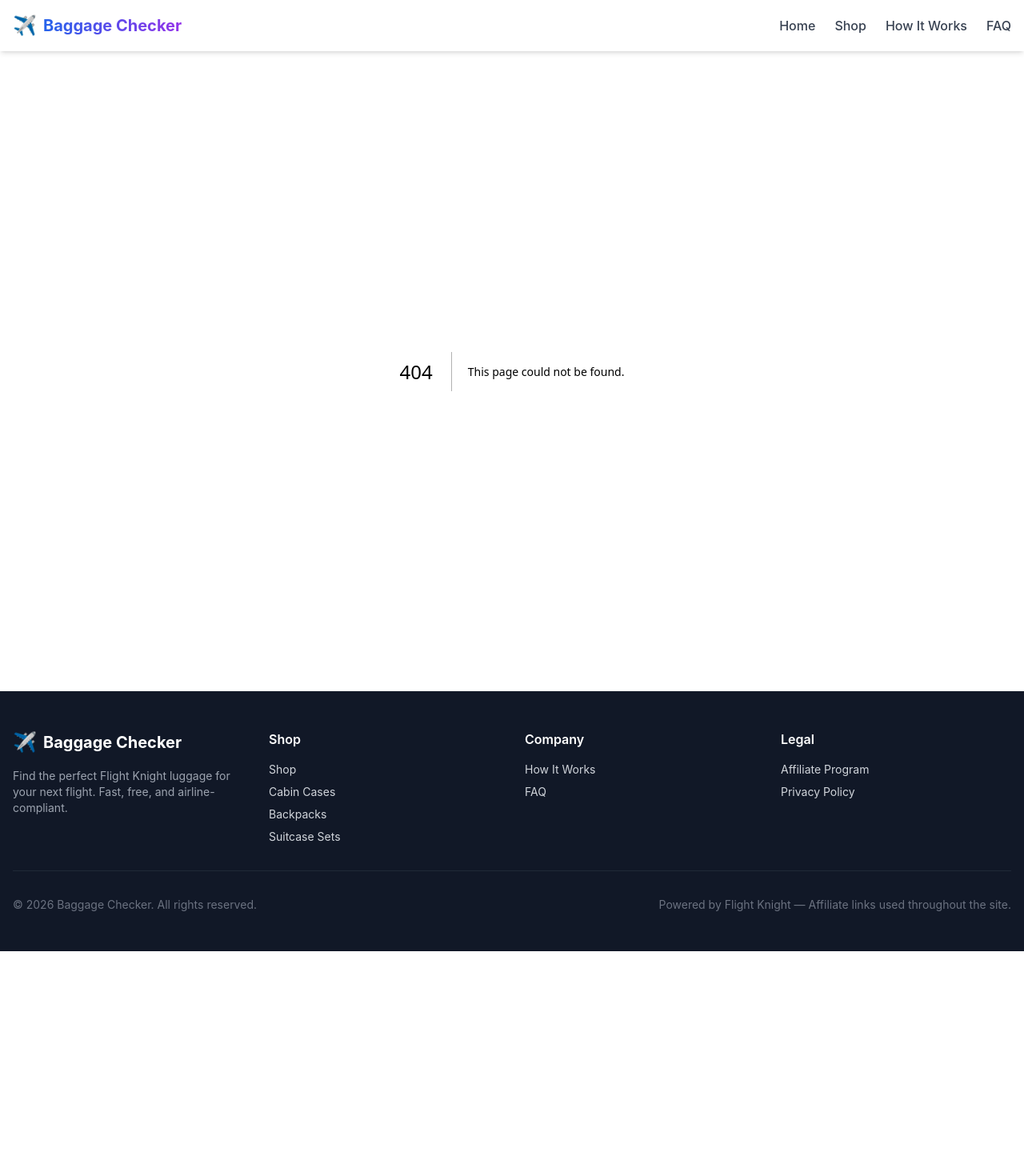
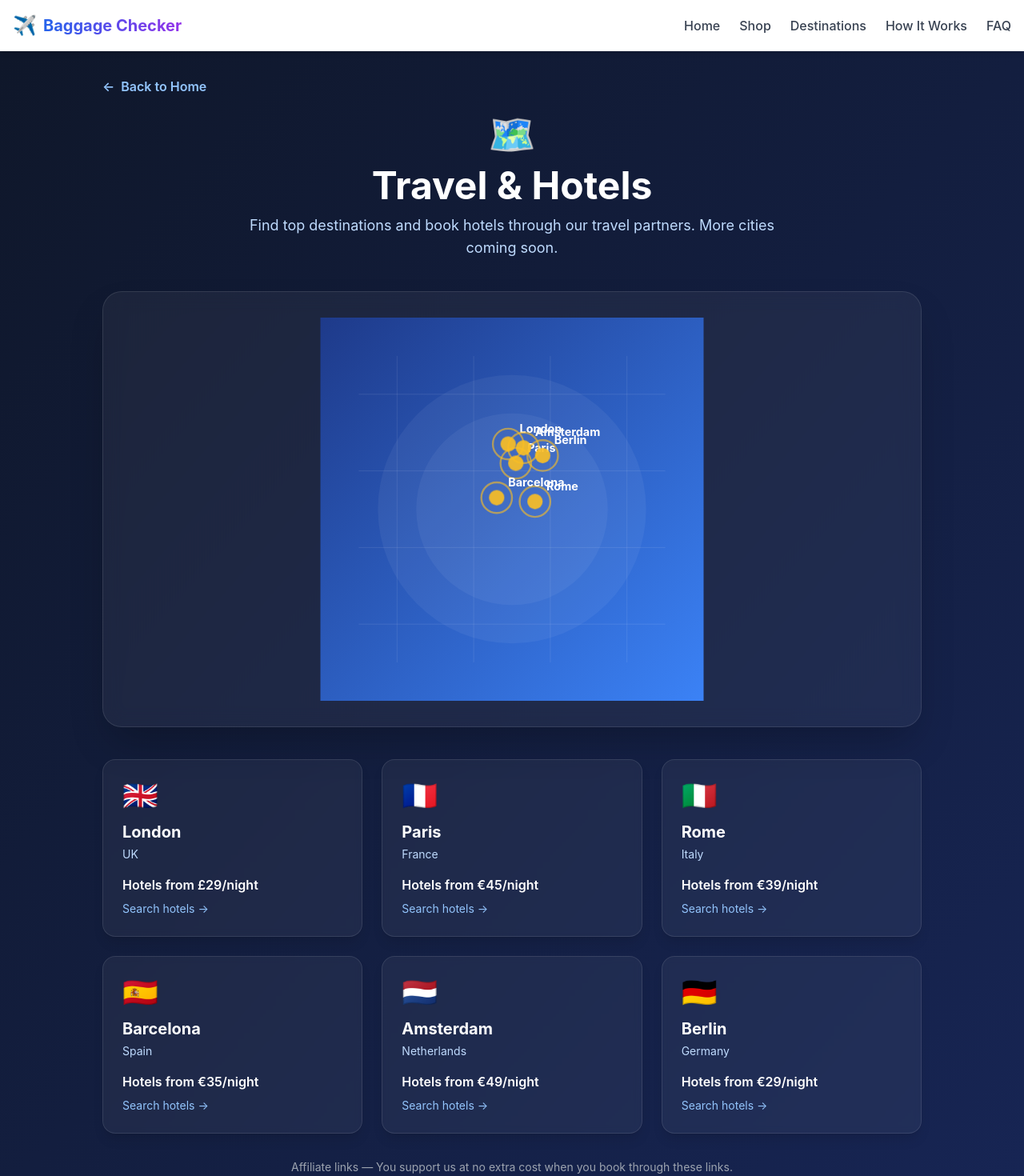
Before and after one commit to nilo1221/baggage-checker, a Next.js app: page /destinations in a window 1280 px wide. Before the commit this address had no page. Shown: the top 1470 px of the page at 80% size. Before the commit the page ends 1189 px from the top, so only its background shows below. Built offline with nearby package versions, Linux system fonts and the light colour scheme.

Commit message:
Add Travel & Hotels destinations page with map and affiliate links

```diff
--- /dev/null
+++ b/app/destinations/page.js
@@ -0,0 +1,122 @@
+'use client'
+
+import Link from 'next/link'
+import { destinations } from '../../lib/destinations'
+import { getHotelLink } from '../../lib/travelAffiliate'
+
+export default function DestinationsPage() {
+  return (
+    <div className="min-h-screen bg-gradient-to-br from-slate-900 to-blue-950 text-white">
+      <div className="container mx-auto px-4 py-8">
+        <div className="max-w-5xl mx-auto">
+          <Link
+            href="/"
+            className="mb-6 inline-flex items-center space-x-2 text-blue-300 hover:text-white font-semibold transition-colors"
+          >
+            <span>←</span>
+            <span>Back to Home</span>
+          </Link>
+
+          <div className="text-center mb-10">
+            <span className="text-5xl mb-4 block">🗺️</span>
+            <h1 className="text-4xl md:text-5xl font-bold mb-3">
+              Travel & Hotels
+            </h1>
+            <p className="text-lg text-blue-200 max-w-2xl mx-auto">
+              Find top destinations and book hotels through our travel partners. More cities coming soon.
+            </p>
+          </div>
+
+          <div className="bg-white/5 backdrop-blur-md border border-white/10 rounded-3xl p-4 md:p-8 shadow-2xl mb-10">
+            <div className="relative w-full aspect-[16/9] md:aspect-[2/1] rounded-2xl overflow-hidden">
+              <svg
+                viewBox="0 0 100 100"
+                className="w-full h-full"
+                preserveAspectRatio="xMidYMid meet"
+              >
+                <defs>
+                  <linearGradient id="mapGradient" x1="0%" y1="0%" x2="100%" y2="100%">
+                    <stop offset="0%" stopColor="#1e3a8a" />
+                    <stop offset="100%" stopColor="#3b82f6" />
+                  </linearGradient>
+                </defs>
+
+                <rect x="0" y="0" width="100" height="100" fill="url(#mapGradient)" rx="0" />
+
+                <g fill="none" stroke="rgba(255,255,255,0.1)" strokeWidth="0.2">
+                  <line x1="10" y1="20" x2="90" y2="20" />
+                  <line x1="10" y1="40" x2="90" y2="40" />
+                  <line x1="10" y1="60" x2="90" y2="60" />
+                  <line x1="10" y1="80" x2="90" y2="80" />
+                  <line x1="20" y1="10" x2="20" y2="90" />
+                  <line x1="40" y1="10" x2="40" y2="90" />
+                  <line x1="60" y1="10" x2="60" y2="90" />
+                  <line x1="80" y1="10" x2="80" y2="90" />
+                </g>
+
+                <circle cx="50" cy="50" r="35" fill="rgba(255,255,255,0.05)" />
+                <circle cx="50" cy="50" r="25" fill="rgba(255,255,255,0.05)" />
+
+                {destinations.map((dest) => (
+                  <g key={dest.id}>
+                    <circle
+                      cx={dest.x}
+                      cy={dest.y}
+                      r="2"
+                      fill="#fbbf24"
+                      className="animate-pulse"
+                    />
+                    <circle
+                      cx={dest.x}
+                      cy={dest.y}
+                      r="4"
+                      fill="none"
+                      stroke="#fbbf24"
+                      strokeWidth="0.5"
+                      opacity="0.6"
+                    />
+                    <text
+                      x={dest.x + 3}
+                      y={dest.y - 3}
+                      fill="white"
+                      fontSize="3"
+                      fontWeight="bold"
+                    >
+                      {dest.name}
+                    </text>
+                  </g>
+                ))}
+              </svg>
+            </div>
+          </div>
+
+          <div className="grid grid-cols-1 sm:grid-cols-2 lg:grid-cols-3 gap-6">
+            {destinations.map((dest) => (
+              <a
+                key={dest.id}
+                href={getHotelLink(dest.name)}
+                target="_blank"
+                rel="sponsored noopener noreferrer"
+                className="group bg-white/5 backdrop-blur-sm border border-white/10 rounded-2xl p-6 hover:bg-white/10 hover:-translate-y-2 transition-all shadow-lg"
+              >
+                <div className="text-4xl mb-3">{dest.emoji}</div>
+                <h2 className="text-xl font-bold mb-1 group-hover:text-blue-300 transition-colors">
+                  {dest.name}
+                </h2>
+                <p className="text-blue-200 text-sm mb-4">{dest.country}</p>
+                <p className="text-white font-semibold mb-2">{dest.tagline}</p>
+                <p className="text-sm text-blue-300 group-hover:underline">
+                  Search hotels →
+                </p>
+              </a>
+            ))}
+          </div>
+
+          <p className="mt-8 text-center text-sm text-gray-400">
+            Affiliate links — You support us at no extra cost when you book through these links.
+          </p>
+        </div>
+      </div>
+    </div>
+  )
+}
--- a/components/Navbar.js
+++ b/components/Navbar.js
@@ -6,6 +6,7 @@ import Link from 'next/link'
 const navLinks = [
   { href: '/', label: 'Home' },
   { href: '/shop', label: 'Shop' },
+  { href: '/destinations', label: 'Destinations' },
   { href: '/how-it-works', label: 'How It Works' },
   { href: '/faq', label: 'FAQ' }
 ]
--- /dev/null
+++ b/lib/destinations.js
@@ -0,0 +1,56 @@
+export const destinations = [
+  {
+    id: 'london',
+    name: 'London',
+    country: 'UK',
+    x: 49,
+    y: 33,
+    emoji: '🇬🇧',
+    tagline: 'Hotels from £29/night'
+  },
+  {
+    id: 'paris',
+    name: 'Paris',
+    country: 'France',
+    x: 51,
+    y: 38,
+    emoji: '🇫🇷',
+    tagline: 'Hotels from €45/night'
+  },
+  {
+    id: 'rome',
+    name: 'Rome',
+    country: 'Italy',
+    x: 56,
+    y: 48,
+    emoji: '🇮🇹',
+    tagline: 'Hotels from €39/night'
+  },
+  {
+    id: 'barcelona',
+    name: 'Barcelona',
+    country: 'Spain',
+    x: 46,
+    y: 47,
+    emoji: '🇪🇸',
+    tagline: 'Hotels from €35/night'
+  },
+  {
+    id: 'amsterdam',
+    name: 'Amsterdam',
+    country: 'Netherlands',
+    x: 53,
+    y: 34,
+    emoji: '🇳🇱',
+    tagline: 'Hotels from €49/night'
+  },
+  {
+    id: 'berlin',
+    name: 'Berlin',
+    country: 'Germany',
+    x: 58,
+    y: 36,
+    emoji: '🇩🇪',
+    tagline: 'Hotels from €29/night'
+  }
+]
--- /dev/null
+++ b/lib/travelAffiliate.js
@@ -0,0 +1,9 @@
+// Replace with your real hotel affiliate link base.
+// You can use Booking.com, Hotels.com, Travelpayouts, or any travel affiliate program.
+// Example Booking.com: https://www.booking.com/searchresults.html?aid=YOUR_AID&ss=
+
+export const HOTEL_AFFILIATE_BASE = 'https://www.booking.com/searchresults.html?aid=YOUR_AID&ss='
+
+export const getHotelLink = (city) => {
+  return `${HOTEL_AFFILIATE_BASE}${encodeURIComponent(city)}`
+}
```
